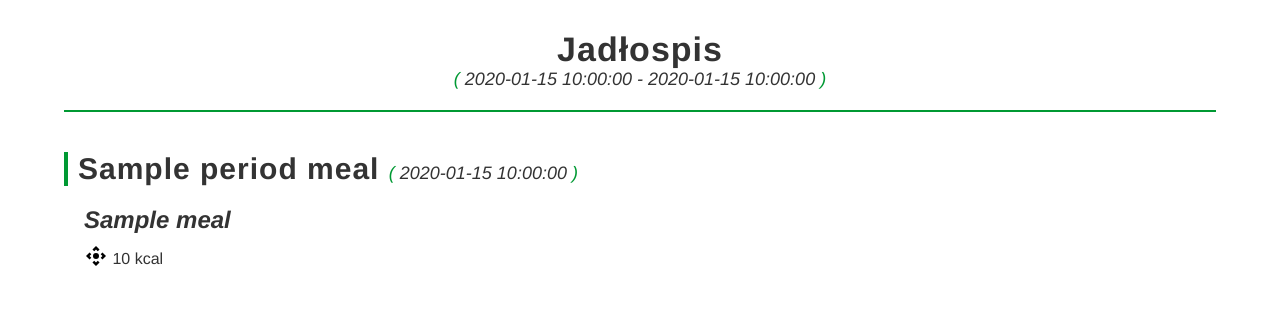
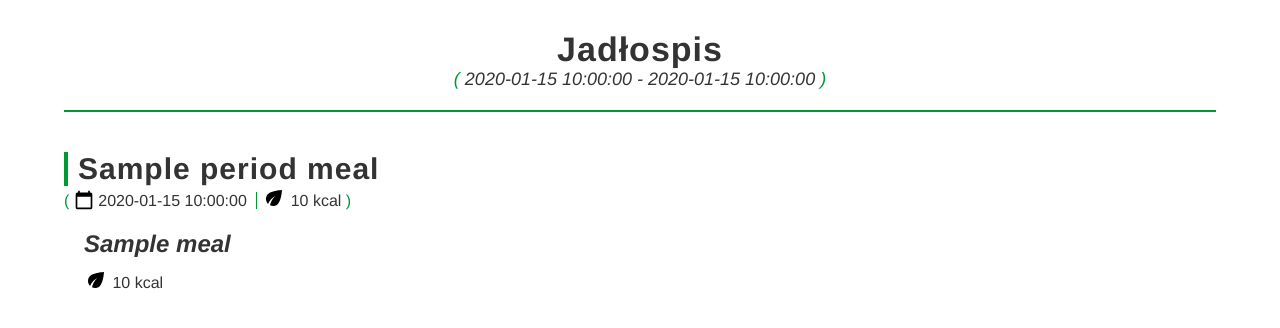
Before and after one commit to kzadlo/diet-generator, a Symfony app: template templates/diet-pdf.html.twig in a window 1280 px wide. Shown: the top 328 px of the page. Run offline with Twig, Linux system fonts and the light colour scheme; the template is opened without the code that fills it: most values are stand-ins (such as "Sample title", 1, 10 or a date in 2020); some libraries are stand-ins or nearby versions.

Commit message:
Changing styles for diet pdf

```diff
--- a/public/css/pdf.css
+++ b/public/css/pdf.css
@@ -57,7 +57,7 @@ div.meal-box {
 
 div.content-box {
     padding: 10px;
-    margin: 10px 0;
+    margin: 0;
 }
 
 .diet-title {
@@ -108,3 +108,9 @@ ul.recipe-list li {
 .icon {
     vertical-align: bottom;
 }
+
+.day-info {
+    margin-left: 5px;
+    padding-left: 5px;
+    border-left: 1px solid #009933;
+}
--- a/src/Diet/Application/Query/GetPeriodDietExecutor.php
+++ b/src/Diet/Application/Query/GetPeriodDietExecutor.php
@@ -40,11 +40,11 @@ class GetPeriodDietExecutor
             $periodDays[$day['date']]['dayName'] = DayNameTranslator::map($day['day_name']);
             $periodDays[$day['date']]['date'] = $day['date'];
 
-            if (!isset($periodDays[$day['date']]['dayCalories'])) {
-                $periodDays[$day['date']]['dayCalories'] = 0;
+            if (!isset($periodDays[$day['date']]['caloriesQuantity'])) {
+                $periodDays[$day['date']]['caloriesQuantity'] = 0;
             }
 
-            $periodDays[$day['date']]['dayCalories'] += $day['calories_quantity'];
+            $periodDays[$day['date']]['caloriesQuantity'] += $day['calories_quantity'];
 
             $periodDays[$day['date']]['meals'][] = [
                 'mealId' => $day['meal_id'],
--- a/templates/diet-pdf.html.twig
+++ b/templates/diet-pdf.html.twig
@@ -18,14 +18,19 @@
         <div class="content">
             {% for day in periodMeals %}
                 <div class="{{ loop.first ? '' : 'new-page' }} day-box">
-                    <h2 class="day-title">
-                        {{ day.dayName }}
-                        <span class="date-range">
-                            <span class="color-element">(</span>
-                                {{ day.date }}
-                            <span class="color-element">)</span>
+                    <h2 class="day-title">{{ day.dayName }}</h2>
+                    <span>
+                        <span class="color-element">(</span>
+                        <span>
+                            <img class="icon " src="{{ public_path }}{{ asset('icon/date.svg') }}" alt="date" />
+                            {{ day.date }}
                         </span>
-                    </h2>
+                        <span class="day-info">
+                        <img class="icon" src="{{ public_path }}{{ asset('icon/kcal.svg') }}" alt="kcal" />
+                            {{ day.caloriesQuantity }} kcal
+                        </span>
+                        <span class="color-element">)</span>
+                    </span>
                     {% for meal in day.meals %}
                         <div class="meal-box">
                             <h3 class="meal-title"><em>{{ meal.mealName }}</em></h3>
```
Also changed, not shown: public/icon/date.svg, public/icon/kcal.svg.
